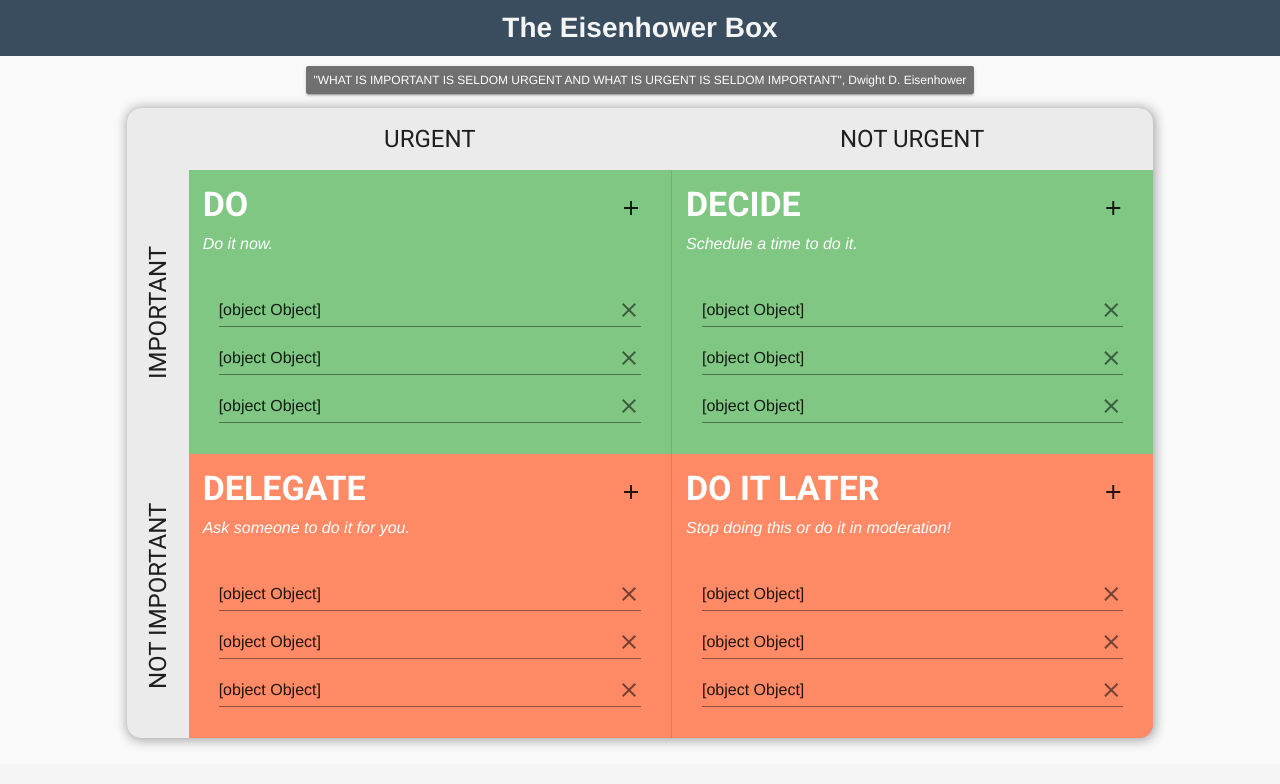
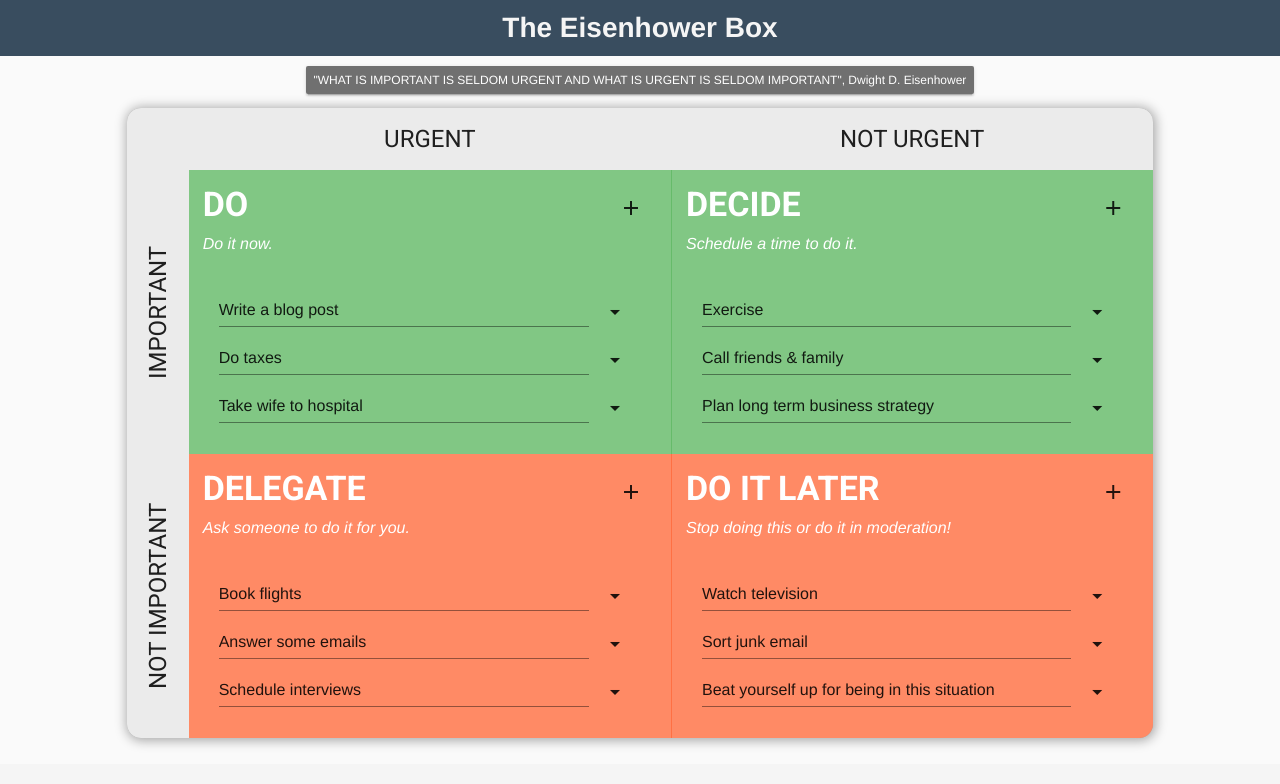
Before and after one commit to kubarium/eisenhower-box, a Vue app: page / in a window 1280 px wide. Shown: the top 784 px of the page. Built offline with nearby package versions, Linux system fonts and the light colour scheme.

Commit message:
introduces item actions to delete, move and mark done

```diff
--- /dev/null
+++ b/src/components/Actions.vue
@@ -0,0 +1,59 @@
+<template>
+  <v-menu
+    bottom
+    left
+    transition="slide-y-transition"
+  >
+    <v-btn
+      ref="activator"
+      slot="activator"
+      icon
+      flat
+    >
+      <v-icon>arrow_drop_down</v-icon>
+
+    </v-btn>
+
+    <v-list>
+      <v-list-tile
+        v-for="(action, actionIndex) in $store.getters.actionsForSection(section)"
+        :key="actionIndex"
+        @click="takeAction(action.payload, actionIndex)"
+      >
+        <v-list-tile-title>{{ action.text }}</v-list-tile-title>
+
+      </v-list-tile>
+    </v-list>
+
+  </v-menu>
+</template>
+
+<script>
+export default {
+  props: ["section"],
+  name: "Actions",
+  computed: {},
+  methods: {
+    takeAction(payload, actionIndex) {
+      switch (payload.intention) {
+        case "done":
+          break;
+
+        case "removeItem":
+          this.$store.dispatch("interactWithItem", {
+            intention: "removeItem",
+            section: this.section,
+            index: this.$vnode.key
+          });
+          break;
+        default:
+          break;
+      }
+      console.log(this.$vnode.key, payload, this.section, actionIndex);
+    }
+  }
+};
+</script>
+
+<style>
+</style>
--- a/src/components/Items.vue
+++ b/src/components/Items.vue
@@ -1,46 +1,83 @@
 <template>
   <v-list class="items">
     <v-list-tile
+      class="item"
       v-for="(item,index) in $store.state.section[section]"
       :key="`${section}-${index}`"
     >
+
       <v-text-field
-        :value="item"
+        :value="item.text"
         @input="editItem($event, index)"
-        :ref="`${section}-${index}`"
         :placeholder="$store.state.placeholder[section]"
-        @click:append="removeItem(index)"
-        append-icon="close"
-      ></v-text-field>
+      />
+      <!--
+      <v-menu
+        bottom
+        left
+        transition="slide-y-transition"
+      >
+
+        <v-btn
+          slot="activator"
+          icon
+          flat
+        >
+          <v-icon>arrow_drop_down</v-icon>
+
+        </v-btn>
+
+        <v-list>
+          <v-list-tile
+            v-for="(action, actionIndex) in actions"
+            :key="actionIndex"
+            @click="action.click(section, actionIndex)"
+          >
+            <v-list-tile-title>{{ action.text }}</v-list-tile-title>
+
+          </v-list-tile>
+        </v-list>
+
+      </v-menu>
+ -->
+      <actions
+        :section="section"
+        :key="index"
+      />
+      <!-- <item :text="item.text" />
+      <actions :section="section" /> -->
     </v-list-tile>
   </v-list>
 </template>
 
 <script>
+import Actions from "./Actions.vue";
 export default {
-    props:["section"],
-    methods:{
-        removeItem(index){
-            //this.$store.commit("removeItem",{section:this.section,index})
-            this.$store.dispatch("interactWithItem", {intention:"removeItem",section:this.section,index})
-        },
-        editItem(text, index){
-            //console.log(event,index)
-            //console.log(this.$refs[`${this.section}-${index}`])
-            this.$store.dispatch("interactWithItem", {intention:"editItem",section:this.section,text,index})
-            //this.$store.commit("editItem",{section:this.section,text,index})
-        }
-    },
-    computed:{
-        /* items:function(){
-            //return [1,2,3];
-            return this.$store.state[this.section]
-            } */
+  props: ["section"],
+  data() {
+    return {};
+  },
+  components: { Actions },
+  methods: {
+    editItem(text, index) {
+      this.$store.dispatch("interactWithItem", {
+        intention: "editItem",
+        section: this.section,
+        text,
+        index
+      });
     }
-}
+  },
+  computed: {}
+};
 </script>
 <style lang="scss" scoped>
 div.items {
   background-color: transparent;
 }
+.item1 {
+  outline: 1px solid red;
+  display: grid;
+  grid-template-columns: auto fr;
+}
 </style>
--- a/src/store.js
+++ b/src/store.js
@@ -7,40 +7,68 @@ Vue.use(Vuex);
 export default new Vuex.Store({
   state: {
     heading: {
-      do : "Do",
-        decide : "Decide",
-        delegate : "Delegate",
-        later : "Do it later"
+      do: "Do",
+      decide: "Decide",
+      delegate: "Delegate",
+      later: "Do it later"
     },
     subheading: {
-      do : "Do it now.",
-        decide : "Schedule a time to do it.",
-        delegate : "Ask someone to do it for you.",
-        later : "Stop doing this or do it in moderation!"
+      do: "Do it now.",
+      decide: "Schedule a time to do it.",
+      delegate: "Ask someone to do it for you.",
+      later: "Stop doing this or do it in moderation!"
     },
     placeholder: {
-      do : "Do it, do it now!",
-        decide : "Tackle this soon but not right now.",
-        delegate : "Find another poor soul to help you.",
-        later : "Is this what you really need?"
+      do: "Do it, do it now!",
+      decide: "Tackle this soon but not right now.",
+      delegate: "Find another poor soul to help you.",
+      later: "Is this what you really need?"
     },
     section: {}
   },
+  getters: {
+    actionsForSection: state => forSection => {
+      return ["Do", "Decide", "Delegate", "Later"].filter(section => section.toLowerCase() != forSection).reduce(
+        (actions, section) => {
+          //add a move action only if the designated list is not full and it's moving to a different section
+          if (state.section[section.toLowerCase()].length != 4) {
+            return actions.concat({
+              text: `Move to ${section}`,
+              payload: { intention: "move", to: section }
+            });
+          } else {
+            return actions;
+          }
+        },
+        [
+          {
+            text: "I'm Done!",
+            payload: { intention: "done" }
+          },
+          {
+            text: "Delete It",
+            payload: { intention: "removeItem" }
+          }
+        ]
+      );
+    }
+  },
   mutations: {
     addItem(state, payload) {
-      state
-        .section[payload.section]
-        .unshift("");
+      state.section[payload.section].unshift({ text: "", done: false });
     },
     editItem(state, payload) {
-      state
-        .section[payload.section]
-        .splice(payload.index, 1, payload.text);
+      const item = state.section[payload.section][payload.index];
+      item.text = payload.text;
+      state.section[payload.section].splice(payload.index, 1, item);
     },
     removeItem(state, payload) {
-      state
-        .section[payload.section]
-        .splice(payload.index, 1);
+      state.section[payload.section].splice(payload.index, 1);
+    },
+    finishItem(state, payload) {
+      const item = state.section[payload.section][payload.index];
+      item.done = true;
+      state.section[payload.section].splice(payload.index, 1, item);
     },
     updateStorage(state) {
       localStorage.setItem("eisenhower-box", JSON.stringify(state.section));
@@ -48,9 +76,7 @@ export default new Vuex.Store({
     loadStorage(state) {
       let storedItems = localStorage.getItem("eisenhower-box");
 
-      state.section = storedItems
-        ? JSON.parse(storedItems)
-        : items;
+      state.section = storedItems ? JSON.parse(storedItems) : items;
     }
   },
   actions: {
```
